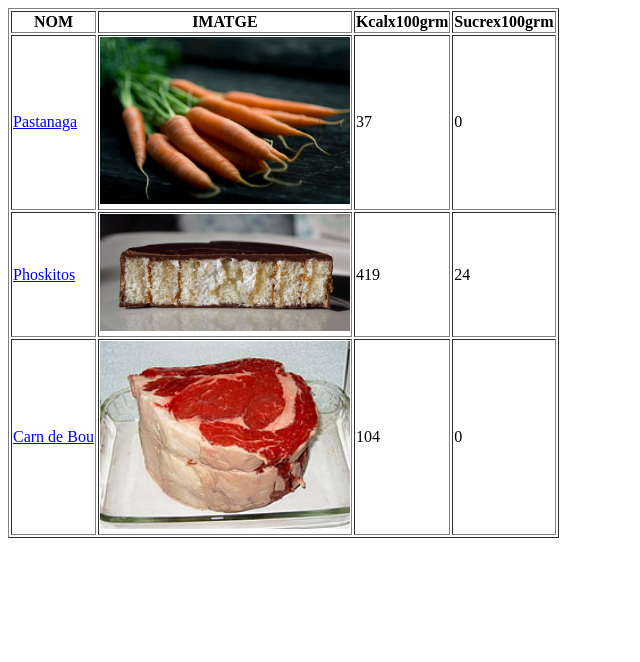
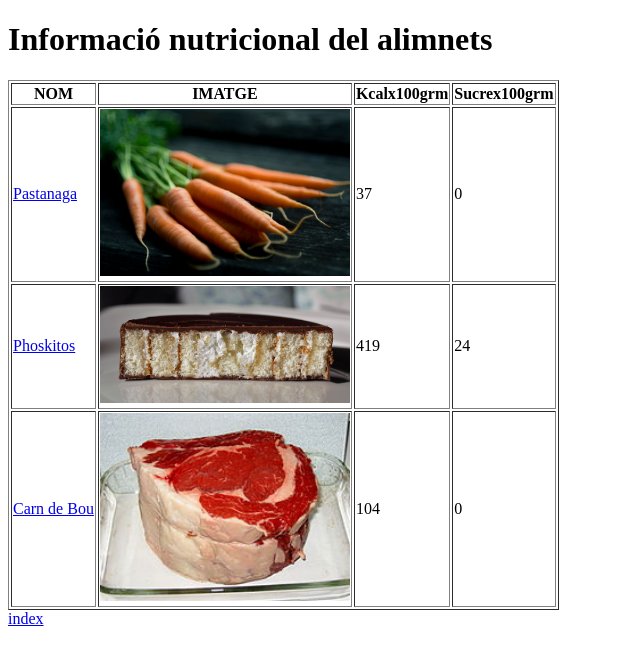
Before and after one commit to Riki2828/aplicaciones_web, a plain HTML site: page taules.html in a window 1280 px wide. Shown: the whole page, without its empty margins (0-640 px from the left). Drawn offline with Linux system fonts and the light colour scheme.

Commit message:
Taules final

```diff
--- a/taules.html
+++ b/taules.html
@@ -6,6 +6,7 @@
     <title>Exercici Taules</title>
 </head>
 <body>
+<h1>Informació nutricional del alimnets</h1>
     <table border=1>
         <tr>
             <th>NOM</th>
@@ -32,5 +33,6 @@
                 <td>0</td>
         </tr>
     </table>
+<a href="index.html">index</a>
 </body>
 </html>
```
Also changed, not shown: index.html (+1 -0 lines).
